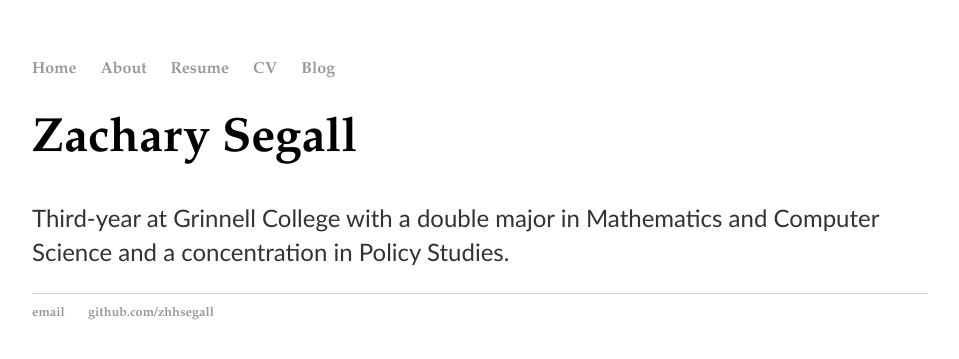
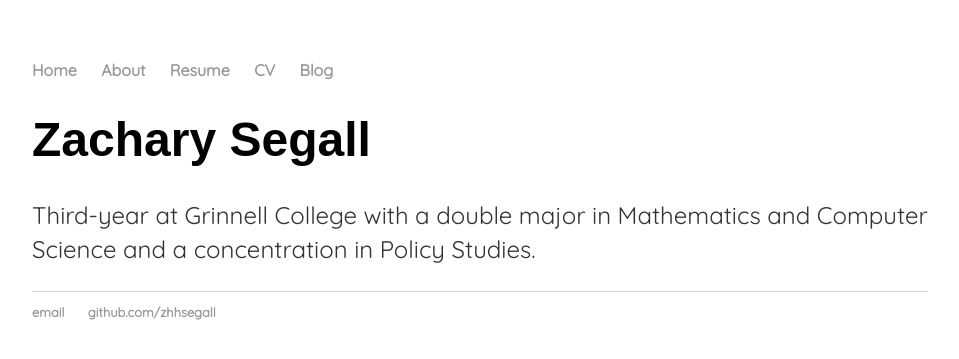
Before and after one commit to ZHHSegall/zhhsegall.github.io, a Jekyll site: the page built from index.html, in a window 1280 px wide. Shown: the top 359 px of the page, without its empty margins (160-1119 px from the left). Built offline with Jekyll 4.4.1, drawn with Linux system fonts in a browser that asks for light colours.

Commit message:
Add new fonts

```diff
--- a/_layouts/default.html
+++ b/_layouts/default.html
@@ -4,6 +4,7 @@
 			<title>{{ page.title }}</title>
 			<!-- link to main stylesheet -->
 			<link rel="stylesheet" type="text/css" href="/css/main.css">
+			<link href="https://fonts.googleapis.com/css?family=Quicksand" rel="stylesheet">
 		</head>
 		<body>
 			<nav>
--- a/css/main.css
+++ b/css/main.css
@@ -3,7 +3,7 @@
     width: 70%;
 }
 nav ul, footer ul {
-    font-family:"Palatino Linotype", "Book Antiqua", Palatino, serif;
+    font-family:"Quicksand", sans-serif;
     padding: 0px;
     list-style: none;
     font-weight: bold;
@@ -21,10 +21,10 @@
 }
 h1 {
     font-size: 3em;
-    font-family: "Palatino Linotype", "Book Antiqua", Palatino, serif;
+    font-family: "Oswald", sans-serif;
 }
 p {
-    font-family: "Trebuchet MS", Helvetica, sans-serif;
+    font-family: 'Quicksand', sans-serif;
     font-size: 1.5em;
     line-height: 1.4em;
     color: #333;
```
